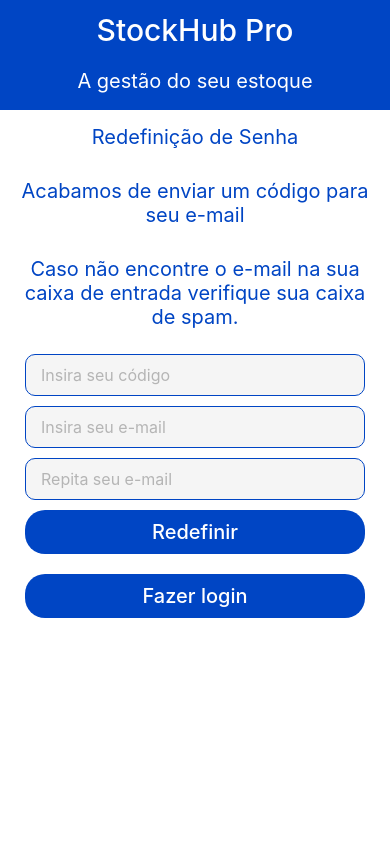
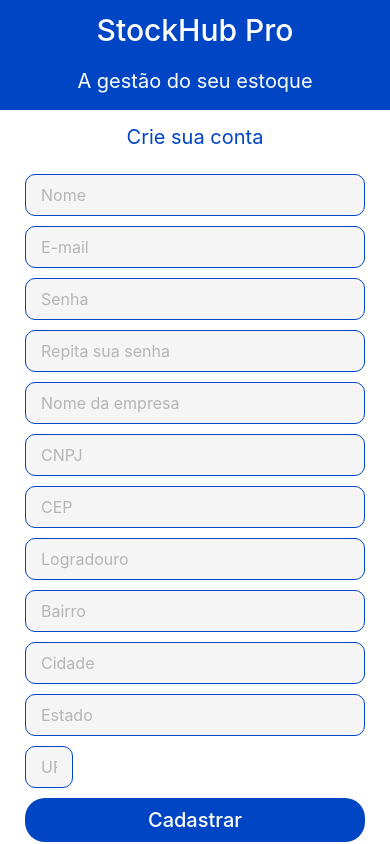
Before and after one commit to juliodev145/StockHubPro_Mobile_ReactNative, a React Native app: screen / in a window 390 px wide. Built offline with nearby package versions, Linux system fonts and the light colour scheme.

Commit message:
Criação tela CreateYourAccount e ajuste ResetPasswScreen

```diff
--- a/App.js
+++ b/App.js
@@ -4,14 +4,14 @@
 //import ForgotPasswScreen from "./src/App/screens/ForgotPasswScreen";
 
 //import InfoScreen from "./src/App/screens/InfoScreen";
-
+import CreateYourAccount from "./src/App/screens/CreateYourAccount";
 //import { SafeAreaProvider } from "react-native-safe-area-context";
-import ResetPasswScreen from "./src/App/screens/ResetPasswScreen";
+//import ResetPasswScreen from "./src/App/screens/ResetPasswScreen";
 
 export default function App() {
   return (
     <SafeAreaProvider>
-      <ResetPasswScreen />
+      <CreateYourAccount />
     </SafeAreaProvider>
   );
 }
--- /dev/null
+++ b/src/App/screens/CreateYourAccount.jsx
@@ -0,0 +1,72 @@
+import { StyleSheet, Text, View, ScrollView, StatusBar } from "react-native";
+import { SafeAreaView } from "react-native-safe-area-context";
+import Header from "../components/Header";
+import LabeledInput from "../components/LabeledInput";
+import Button from "../components/Button";
+
+const TEXT_COLOR = "#0045C4";
+
+export default function CreateYourAccount() {
+  return (
+    <SafeAreaView style={styles.container} edges={["top"]}>
+      <StatusBar barStyle="light-content" backgroundColor={TEXT_COLOR} />
+
+      <Header />
+
+      <ScrollView style={styles.scroll} contentContainerStyle={styles.content}>
+        {/* ICONE */}
+
+        <Text style={styles.title}>Crie sua conta</Text>
+
+        <LabeledInput placeholder="Nome" />
+        <LabeledInput placeholder="E-mail" />
+        <LabeledInput placeholder="Senha" />
+        <LabeledInput placeholder="Repita sua senha" />
+        <LabeledInput placeholder="Nome da empresa" />
+        <LabeledInput placeholder="CNPJ" />
+        <LabeledInput placeholder="CEP" />
+        <LabeledInput placeholder="Logradouro" />
+        <LabeledInput placeholder="Bairro" />
+        <LabeledInput placeholder="Cidade" />
+        <LabeledInput placeholder="Estado" />
+
+        <View style={styles.uf}>
+          <LabeledInput placeholder="UF" />
+        </View>
+
+        <Button textButton="Cadastrar" />
+
+        <Button
+          textButton="Fazer login"
+          backgroundColor="#FFFFFF"
+          textColor="#0045C4"
+          borderColor="#0045C4"
+          borderWidth={1}
+        />
+      </ScrollView>
+    </SafeAreaView>
+  );
+}
+
+const styles = StyleSheet.create({
+  container: {
+    flex: 1,
+    backgroundColor: TEXT_COLOR,
+  },
+  scroll: {
+    flex:1,
+    backgroundColor: "#FFFFFF",
+  },
+  content: {
+    paddingBottom: 100,
+  },
+  title: {
+    color: TEXT_COLOR,
+    fontSize: 20,
+    textAlign:"center",
+    margin:15,
+  },
+  uf:{
+    width:"25%"
+  },
+});
--- a/src/App/screens/ResetPasswScreen.jsx
+++ b/src/App/screens/ResetPasswScreen.jsx
@@ -31,7 +31,7 @@
     </View>
 
              <LabeledInput
-               placeholder= "Insira seu código"
+               placeholder= "Insira seu código "
               />
 
               <LabeledInput
@@ -45,9 +45,13 @@
                 <Button
                  textButton="Redefinir"
                               />
-                 <Button
-                 textButton="Fazer login"
-                              />
+               <Button
+               textButton="Fazer login"
+               backgroundColor="#FFFFFF"
+               textColor="#0045C4"
+               borderColor="#0045C4"
+                borderWidth={1}
+              />
 
 
     </View>
```
